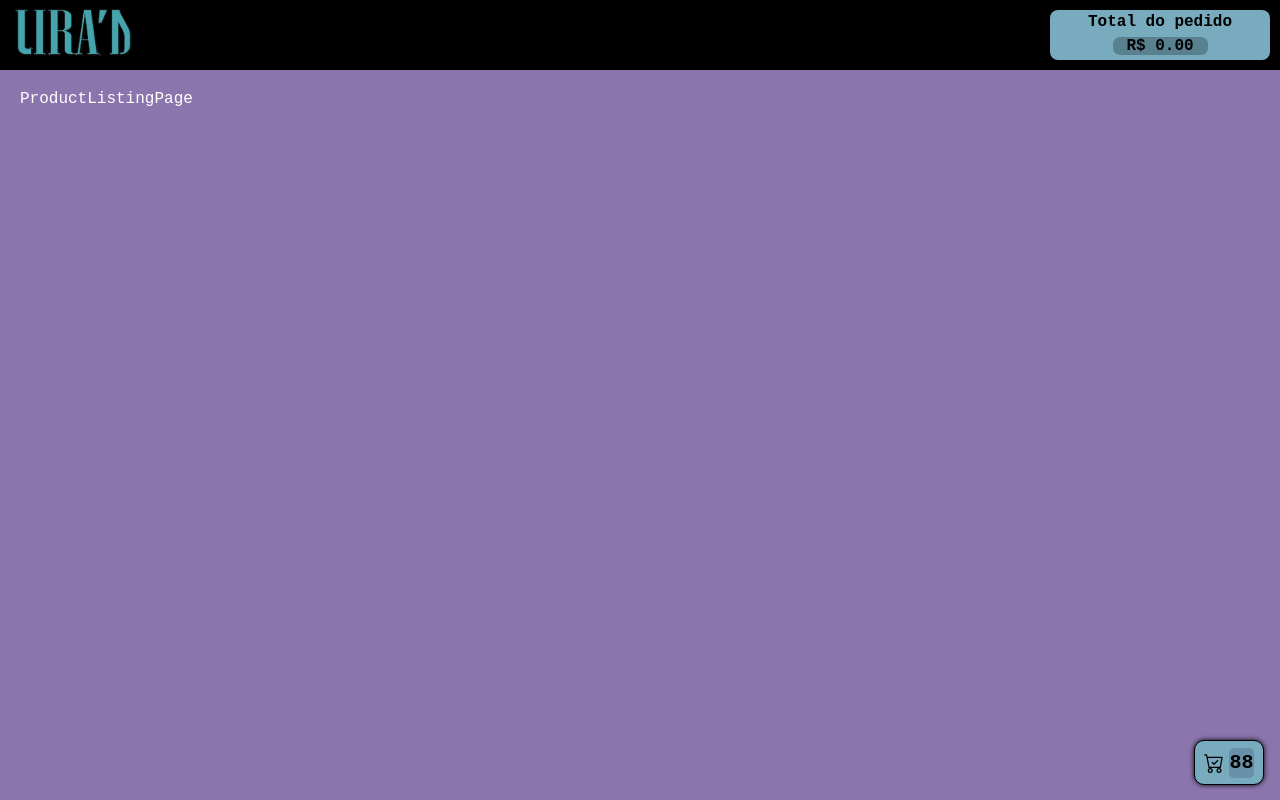
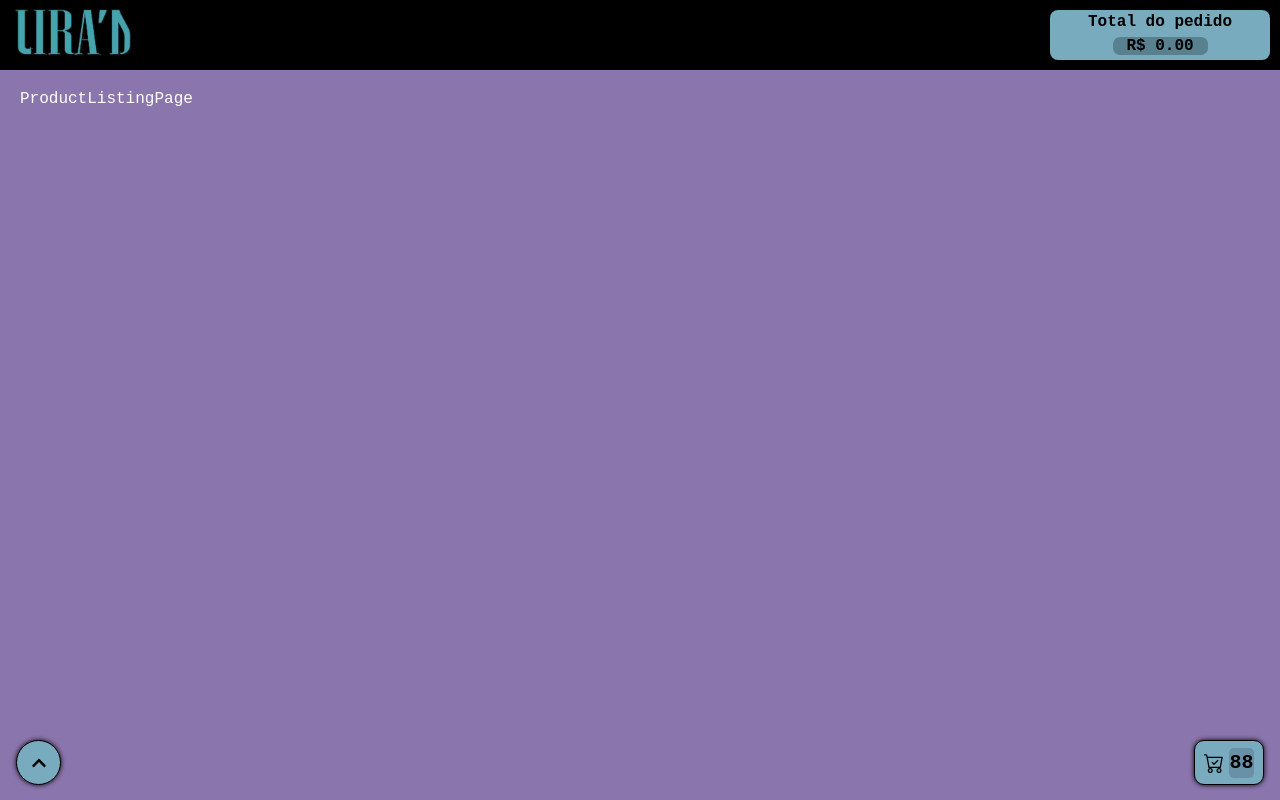
Before and after one commit to ericssendelima/react-ecommerce-portfolio, a React (Vite) app: page / in a window 1280 px wide. Shown: the top 800 px of the page. Built offline with nearby package versions, Linux system fonts and the light colour scheme.

Commit message:
feat(ui): 🔼 implement scroll-to-top button

```diff
--- /dev/null
+++ b/src/components/ScrollToTopButton/ScrollToTopButton.module.css
@@ -0,0 +1,18 @@
+.scrollToTopButton {
+  height: 45px;
+  width: 45px;
+  font-weight: bold;
+  border-radius: 50%;
+  display: flex;
+  justify-content: center;
+  align-items: center;
+  box-shadow: 0 0 5px black;
+  position: fixed;
+  bottom: 15px;
+  left: 16px;
+  z-index: 1;
+  color: black;
+  background-color: #77abbd;
+  border: 1px solid black;
+  cursor: pointer;
+}
--- /dev/null
+++ b/src/components/ScrollToTopButton/index.tsx
@@ -0,0 +1,13 @@
+import { FaChevronUp } from 'react-icons/fa';
+import styles from './ScrollToTopButton.module.css';
+
+export const ScrollToTopButton = () => {
+  const scrollToTop = () => {
+    window.scrollTo({ top: 0, behavior: 'smooth' });
+  };
+  return (
+    <div className={styles.scrollToTopButton} onClick={scrollToTop}>
+      <FaChevronUp />
+    </div>
+  );
+}
--- a/src/features/product-listing/ProductListingPage.tsx
+++ b/src/features/product-listing/ProductListingPage.tsx
@@ -1,10 +1,12 @@
 import { CartButton } from "../../components/CartButton";
+import { ScrollToTopButton } from "../../components/ScrollToTopButton";
 import styles from "./ProductListingPage.module.css";
 
 export const ProductListingPage = () => {
   return (
     <div className={styles.productListingPage}>
       ProductListingPage
+      <ScrollToTopButton />
       <CartButton />
     </div>
   );
```
